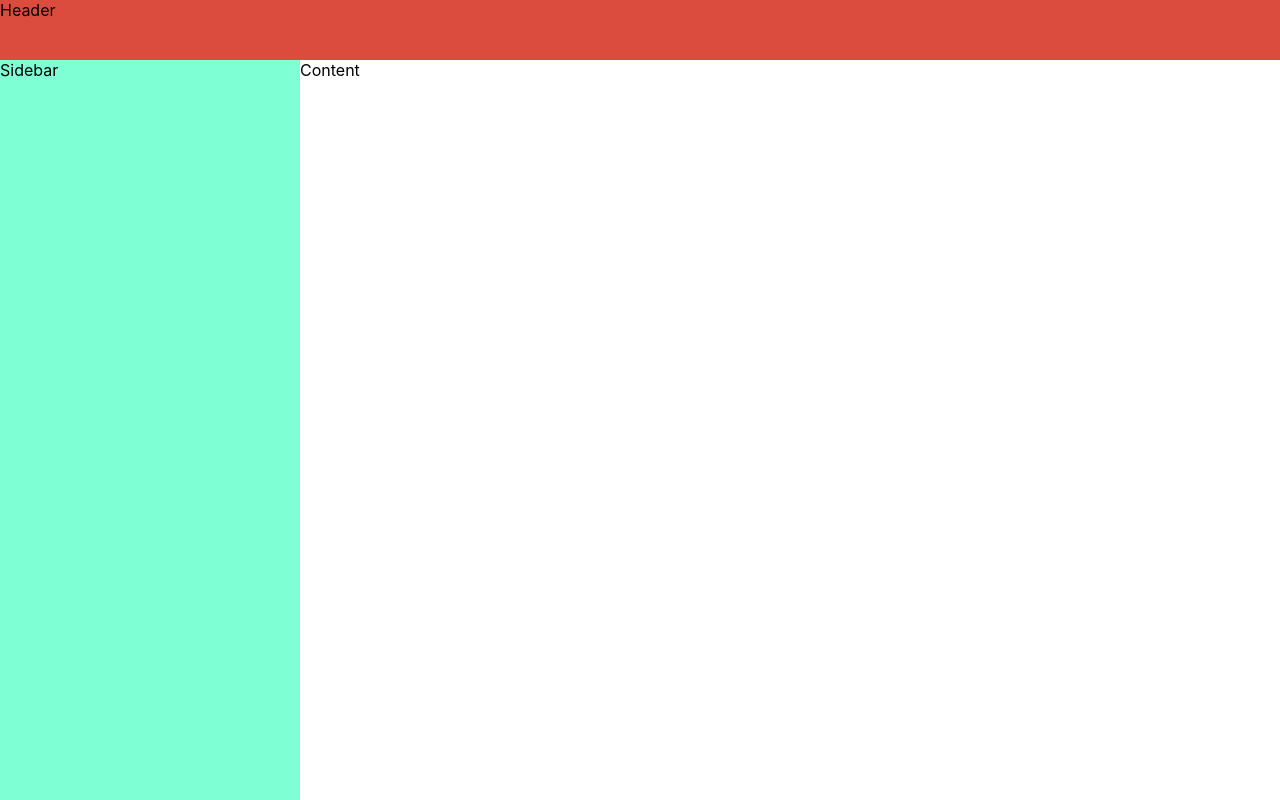
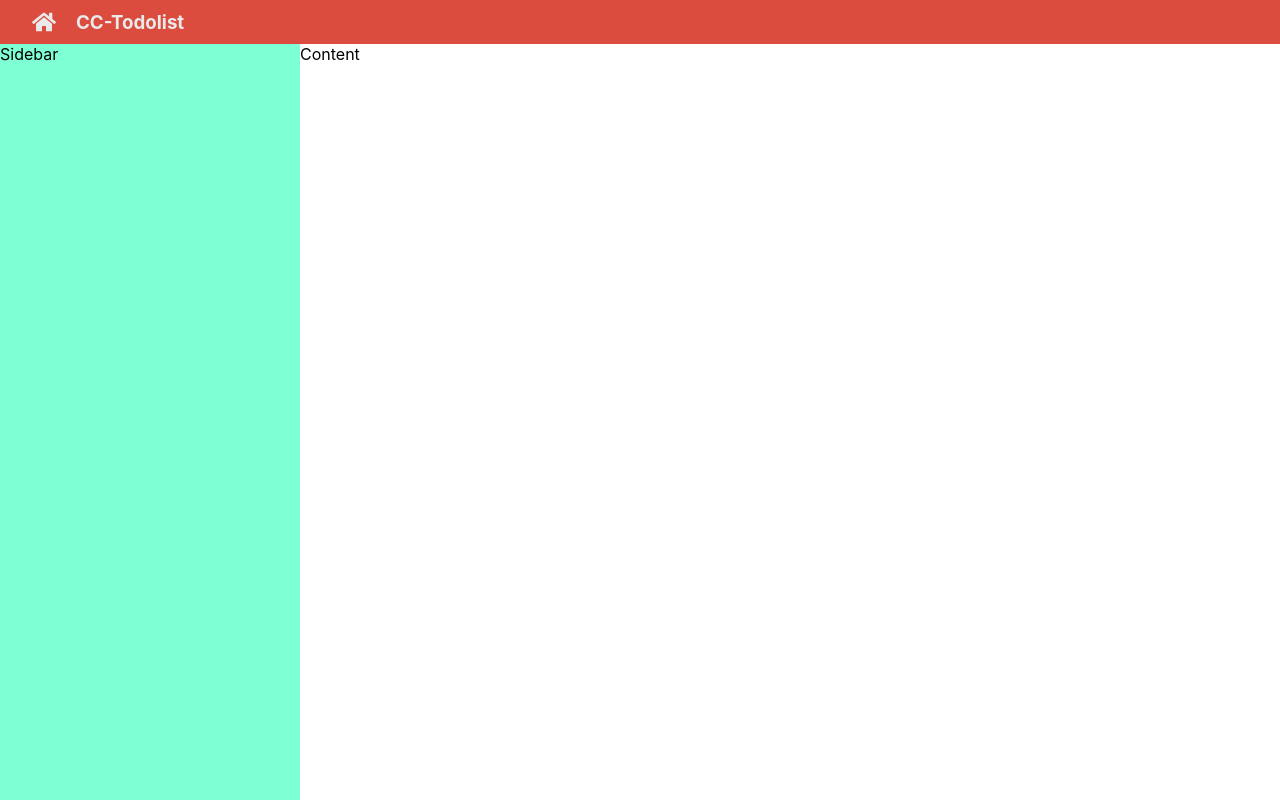
Before and after one commit to bryce-brny/todolist, a React (Create React App) app: page / in a window 1280 px wide. Built offline with nearby package versions, Linux system fonts and the light colour scheme.

Commit message:
finish:Header

```diff
--- a/package.json
+++ b/package.json
@@ -8,6 +8,7 @@
     "@testing-library/user-event": "^13.5.0",
     "react": "^18.2.0",
     "react-dom": "^18.2.0",
+    "react-icons": "^4.8.0",
     "react-scripts": "5.0.1",
     "sass": "^1.62.0",
     "web-vitals": "^2.1.4"
--- a/src/App.js
+++ b/src/App.js
@@ -1,10 +1,18 @@
 // import logo from './logo.svg';
 import './App.scss';
+import { FaHome } from 'react-icons/fa'
 
 function App() {
   return (
   <div className='container'>
-    <header className='header'>Header</header>
+    <header className='header'>
+      <span>
+        <FaHome/>
+      </span>
+
+      <h3>CC-Todolist</h3>
+
+    </header>
 
     <aside className='sidebar'>Sidebar</aside>
 
--- a/src/App.scss
+++ b/src/App.scss
@@ -1,7 +1,7 @@
 $primary: #db4c3f;
 $gray: rgb(234,234,234);
 $sidebar-width: 300px;
-$header-height:60px;
+$header-height: 44px;
 
 // body{
 //   background-color: wheat;
@@ -17,6 +17,22 @@
   background-color: $primary;
   grid-column: 1/3;
   grid-row: 1/2;
+
+  //content
+  display: flex;
+  align-items: center;
+  gap: 20px;
+  padding: 0.5rem 2rem;
+  // font-size: 20px;
+  color: $gray;
+
+  //home icon
+  & > span {
+    display: flex;
+    align-items: center;
+    cursor: pointer;
+    font-size: 24px;
+  }
 }
 
 .sidebar{
```
Also changed, not shown: 1 other file (tests, documents, lock files or other folders).
